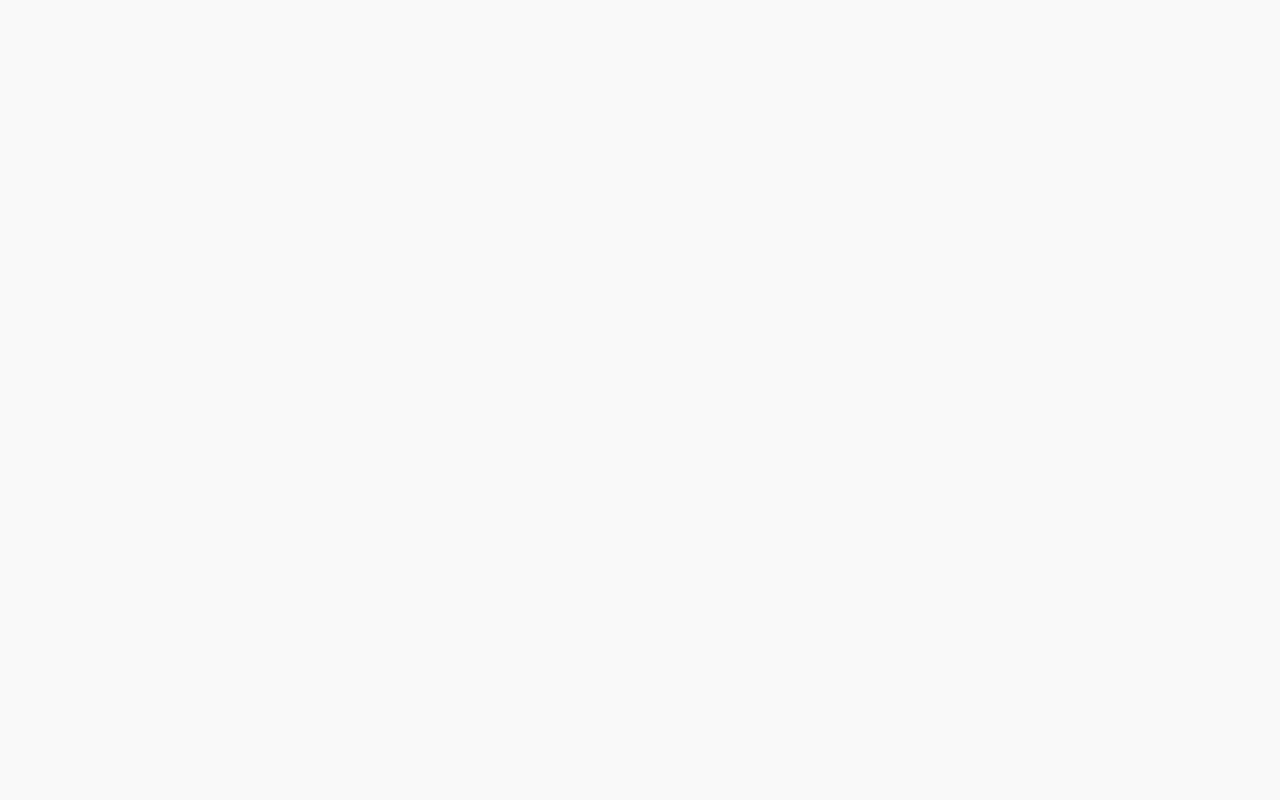
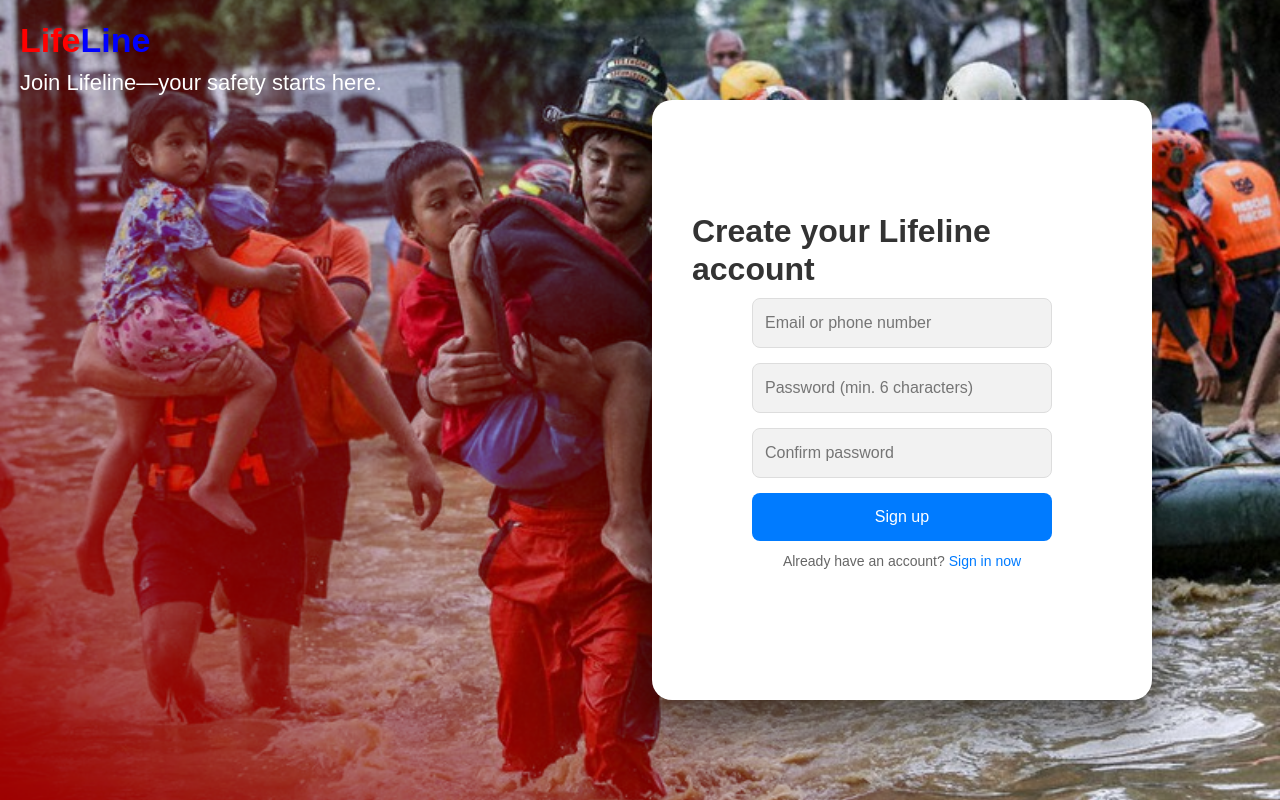
Before and after one commit to carloooseee/Lifeline, a React (Vite) app: page /signup in a window 1280 px wide. Before the commit this address had no page. Built offline with nearby package versions, Linux system fonts and the light colour scheme.

Commit message:
signup page ui and function added

```diff
--- a/src/App.jsx
+++ b/src/App.jsx
@@ -2,12 +2,14 @@ import { BrowserRouter, Routes, Route } from "react-router-dom";
 import Entry from "./pages/Entry.jsx";
 import Home from "./pages/Home.jsx";
 import Reports from "./pages/Reports.jsx";
+import Signup from "./components/signup.jsx";
 
 function App() {
   return (
     <BrowserRouter>
       <Routes>
         <Route path="/" element={<Entry />} />
+        <Route path="/signup" element={<Signup />} />
         <Route path="/home" element={<Home />} />
         <Route path="/reports" element={<Reports />} />
       </Routes>
--- a/src/components/Login.jsx
+++ b/src/components/Login.jsx
@@ -1,5 +1,5 @@
 import { useState } from "react";
-import { useNavigate } from "react-router-dom";
+import { useNavigate, Link } from "react-router-dom";
 import { getAuth, signInWithEmailAndPassword, signInAnonymously } from "firebase/auth";
 import { app } from "../firebase"; // make sure firebase.js exports `app`
 import '../styles/login.css'
@@ -78,7 +78,7 @@ export default function Login() {
             Sign in with Google
           </button>
         </form>
-        <p className="signup-link">Don’t have an account? <a href="#">Sign up now</a></p>
+        <p className="signup-link">Don’t have an account? <Link to="/signup">Sign up now</Link></p>
       </div>
     </div>
   );
--- /dev/null
+++ b/src/components/signup.jsx
@@ -0,0 +1,81 @@
+import { useState } from "react";
+import { useNavigate, Link } from "react-router-dom";
+import { getAuth, createUserWithEmailAndPassword } from "firebase/auth";
+import { app } from "../firebase";
+import '../styles/signup.css';
+
+export default function Signup() {
+  const [email, setEmail] = useState("");
+  const [password, setPassword] = useState("");
+  const [confirmPassword, setConfirmPassword] = useState("");
+  const [error, setError] = useState(null);
+  const navigate = useNavigate();
+  const auth = getAuth(app);
+
+  const handleSignup = async (e) => {
+    e.preventDefault();
+
+    // Simple password check
+    if (password !== confirmPassword) {
+      setError("Passwords do not match.");
+      return;
+    }
+
+    try {
+      await createUserWithEmailAndPassword(auth, email, password);
+      alert("Account created successfully!");
+      navigate("/home");
+    } catch (err) {
+      setError(err.message);
+    }
+  };
+
+  return (
+    <div className="login-page">
+      <div className="logo">
+        <h1><span className="life">Life</span><span className="line">Line</span></h1>
+        <p>Join Lifeline—your safety starts here.</p>
+      </div>
+
+      <div className="hero-section">
+        <img src="/pictures/Rescue.png" />
+      </div>
+
+      <div className="login-panel">
+        <h1>Create your Lifeline account</h1>
+        {error && <p className="error">{error}</p>}
+
+        <form onSubmit={handleSignup}>
+          <input
+            type="email"
+            placeholder="Email or phone number"
+            value={email}
+            onChange={(e) => setEmail(e.target.value)}
+            required
+          />
+          <input
+            type="password"
+            placeholder="Password (min. 6 characters)"
+            value={password}
+            onChange={(e) => setPassword(e.target.value)}
+            required
+          />
+          <input
+            type="password"
+            placeholder="Confirm password"
+            value={confirmPassword}
+            onChange={(e) => setConfirmPassword(e.target.value)}
+            required
+          />
+
+          <button type="submit" className="sign-in-btn">Sign up</button>
+
+          <p className="signup-link">
+            Already have an account?{" "}
+            <Link to="/">Sign in now</Link>
+          </p>
+        </form>
+      </div>
+    </div>
+  );
+}
--- /dev/null
+++ b/src/styles/signup.css
@@ -0,0 +1,190 @@
+.login-page {
+    height: 100vh;
+    font-family: 'Arial', sans-serif;
+}
+
+.logo {
+    position: absolute;
+    top: 20px;
+    left: 20px;
+    z-index: 10;
+}
+
+.logo h1 {
+    font-size: 34px;
+    font-weight: bold;
+    margin: 0;
+}
+
+.life {
+    color: red;
+}
+
+.line {
+    color: blue;
+}
+
+.logo p {
+    font-size: 22px;
+    color: white;
+    margin: 5px 0 0 0;
+}
+
+.hero-section {
+    position: absolute;
+    top: 0;
+    left: 0;
+    width: 100%;
+    height: 100%;
+    z-index: 1;
+    background: linear-gradient(to right, #f5f5f5 0%, #ffffff 100%);
+}
+
+.hero-section img {
+    width: 100%;
+    height: 100%;
+    object-fit: cover;
+}
+
+.login-panel {
+    position: absolute;
+    right: 10%;
+    top: 50%;
+    transform: translateY(-50%);
+    display: flex;
+    flex-direction: column;
+    justify-content: center;
+    align-items: center;
+    background-color: white;
+    padding: 40px;
+    border-radius: 20px;
+    box-shadow: 0 30px 50px rgba(0, 0, 0, 0.5);
+    width: 500px;
+    height: 600px;
+    max-width: 90%;
+    z-index: 2;
+}
+
+.login-panel h1 {
+    font-size: 32px;
+    font-weight: bold;
+    margin-bottom: 10px;
+    color: #333;
+}
+
+.login-panel h2 {
+    font-size: 24px;
+    margin-bottom: 20px;
+    color: #666;
+}
+
+.error {
+    color: red;
+    margin-bottom: 10px;
+}
+
+form {
+    width: 100%;
+    max-width: 300px;
+}
+
+input {
+    width: 100%;
+    padding: 12px;
+    margin-bottom: 15px;
+    border: 1px solid #ddd;
+    border-radius: 8px;
+    font-size: 16px;
+    box-sizing: border-box;
+    background-color: #f2f2f2;
+    color: black;
+}
+
+.form-options {
+    display: flex;
+    justify-content: space-between;
+    align-items: center;
+    margin-bottom: 20px;
+}
+
+.form-options label {
+    font-size: 14px;
+    color: #666;
+}
+
+.forgot-password {
+    font-size: 14px;
+    color: #007bff;
+    text-decoration: none;
+}
+
+.sign-in-btn {
+    width: 100%;
+    padding: 12px;
+    background-color: #007bff;
+    color: white;
+    border: none;
+    border-radius: 8px;
+    font-size: 16px;
+    cursor: pointer;
+    margin-bottom: 10px;
+    transition: opacity 0.3s;
+}
+
+.sign-in-btn:hover {
+    opacity: 0.9;
+}
+
+.guest-btn {
+    width: 100%;
+    padding: 12px;
+    background-color: #dc3545;
+    color: white;
+    border: none;
+    border-radius: 8px;
+    font-size: 16px;
+    cursor: pointer;
+    margin-bottom: 10px;
+    transition: opacity 0.3s;
+}
+
+.guest-btn:hover {
+    opacity: 0.9;
+}
+
+.google-btn {
+    width: 100%;
+    padding: 12px;
+    background-color: black;
+    color: white;
+    border: none;
+    border-radius: 8px;
+    font-size: 16px;
+    cursor: pointer;
+    display: flex;
+    align-items: center;
+    justify-content: center;
+    margin-bottom: 20px;
+    transition: opacity 0.3s;
+}
+
+.google-btn:hover {
+    opacity: 0.9;
+}
+
+.google-btn img {
+    width: 20px;
+    height: 20px;
+    margin-right: 10px;
+}
+
+.signup-link {
+    font-size: 14px;
+    color: #666;
+    text-align: center;
+}
+
+.signup-link a {
+    color: #007bff;
+    text-decoration: none;
+}
```
Also changed, not shown: 1 other file (tests, documents, lock files or other folders).
